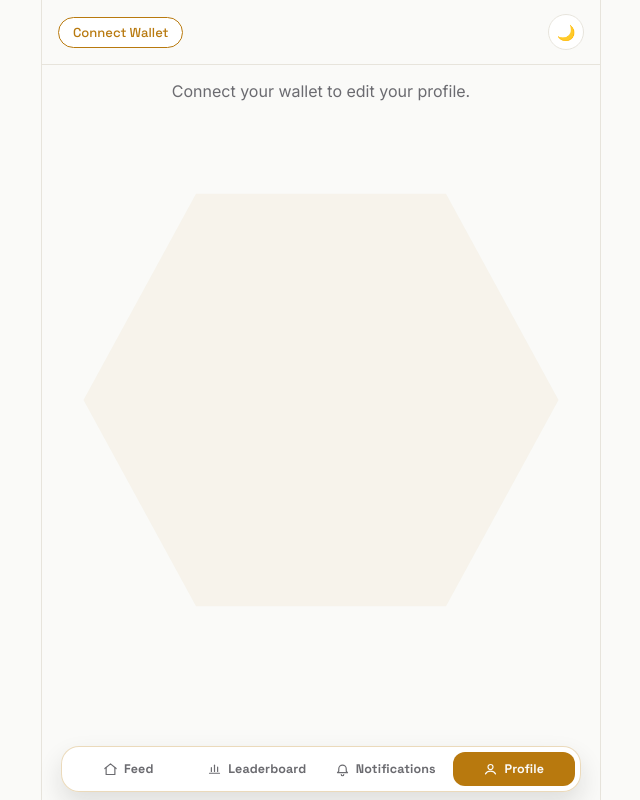
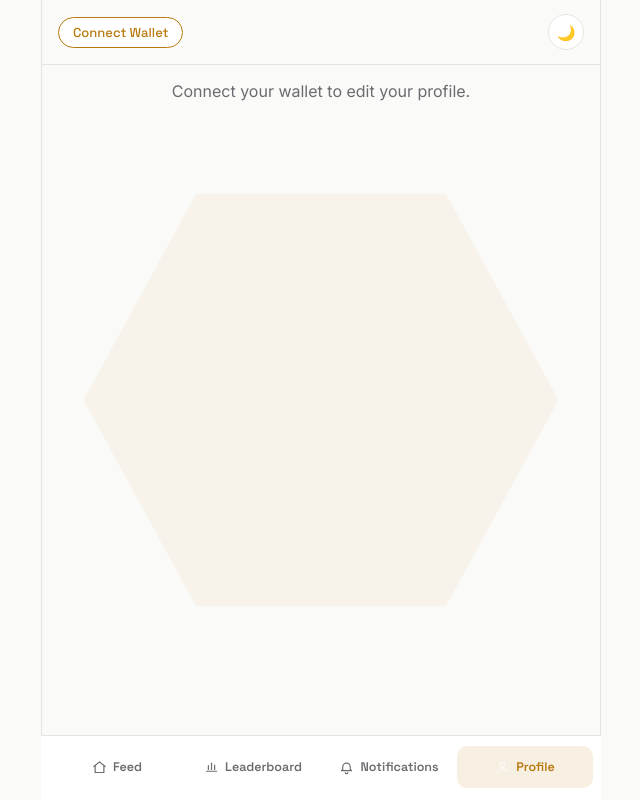
Before and after one commit to thereal-awetoby/nimiqgram, a React (Vite) app in the folder social-miniapp-frontend/: page /profile in a window 1280 px wide. Shown: the whole page, without its empty margins (319-959 px from the left). Built offline with nearby package versions, Linux system fonts and the light colour scheme.

Commit message:
Adjust loader motion to match reference

```diff
--- a/social-miniapp-frontend/src/App.jsx
+++ b/social-miniapp-frontend/src/App.jsx
@@ -70,19 +70,16 @@ function BottomNav() {
       style={{
         position: 'fixed',
         left: '50%',
-        bottom: 8,
+        bottom: 0,
         transform: 'translateX(-50%)',
-        width: 'min(calc(100% - 18px), 520px)',
+        width: 'min(100%, 560px)',
         display: 'flex',
         alignItems: 'center',
         justifyContent: 'space-between',
-        gap: 6,
-        padding: '5px',
-        border: '1px solid rgba(184, 121, 14, 0.28)',
-        borderRadius: 18,
-        background: 'rgba(255,255,255,0.94)',
-        backdropFilter: 'blur(12px)',
-        boxShadow: '0 12px 26px rgba(23, 23, 26, 0.12)',
+        gap: 0,
+        padding: '10px 8px 12px',
+        borderTop: '1px solid var(--nav-border)',
+        background: 'var(--bg-elevated)',
         zIndex: 50,
       }}
     >
@@ -98,15 +95,14 @@ function BottomNav() {
               alignItems: 'center',
               justifyContent: 'center',
               gap: 6,
-              minHeight: 34,
-              padding: '7px 10px',
-              borderRadius: 12,
+              minHeight: 42,
+              padding: '8px 10px',
+              borderRadius: 10,
+              background: active ? 'rgba(184, 121, 14, 0.12)' : 'transparent',
+              color: active ? 'var(--accent-color)' : 'var(--text-muted)',
+              transition: 'all 0.18s ease',
               fontSize: 12.5,
-              fontWeight: 700,
-              letterSpacing: '0.01em',
-              background: active ? 'var(--accent-color)' : 'transparent',
-              color: active ? 'var(--bg-color)' : 'var(--text-muted)',
-              transition: 'all 0.18s ease',
+              fontWeight: 600,
             }}
           >
             <NavIcon type={item.icon} active={active} />
--- a/social-miniapp-frontend/src/index.css
+++ b/social-miniapp-frontend/src/index.css
@@ -7,6 +7,11 @@
   --accent-color: #b8790e;
   --link-color: #b8790e;
   --watermark-opacity: 0.05;
+  --comment-accent: #2a6fe6;
+  --tip-accent: #c88b14;
+  --like-accent: #e35d78;
+  --view-accent: #71767d;
+  --share-accent: #70757d;
 
   --font-display: 'Space Grotesk', sans-serif;
   --font-body: 'Inter', sans-serif;
@@ -21,6 +26,11 @@
   --accent-color: #f2a93b;
   --link-color: #f2a93b;
   --watermark-opacity: 0.055;
+  --comment-accent: #5ea1ff;
+  --tip-accent: #f0b14b;
+  --like-accent: #ff6d8c;
+  --view-accent: #b0b6bf;
+  --share-accent: #b0b6bf;
 }
 
 * {
@@ -66,58 +76,93 @@ textarea, input {
   display: flex;
   align-items: center;
   justify-content: center;
-  background: linear-gradient(180deg, rgba(18, 18, 20, 0.96), rgba(32, 28, 22, 0.94));
+  background: var(--bg-color);
   z-index: 999;
 }
 
 .boot-loader {
   position: relative;
-  width: 120px;
-  height: 120px;
+  width: 140px;
+  height: 150px;
   display: flex;
   align-items: center;
   justify-content: center;
-  animation: loaderPulse 1.2s ease-in-out infinite alternate;
+}
+
+.boot-loader::before {
+  content: '';
+  position: absolute;
+  left: 50%;
+  bottom: 18px;
+  width: 74px;
+  height: 2px;
+  background: var(--nav-border);
+  transform: translateX(-50%);
+}
+
+.boot-loader::after {
+  content: '';
+  position: absolute;
+  left: 50%;
+  bottom: 18px;
+  width: 56px;
+  height: 10px;
+  background: rgba(184, 121, 14, 0.18);
+  border-radius: 50%;
+  transform: translateX(-50%);
+  animation: shadowPulse 0.9s ease-in-out infinite;
 }
 
 .polygon-shape {
-  width: 52px;
-  height: 52px;
-  background: linear-gradient(135deg, #f7be62, #b8790e);
+  position: relative;
+  width: 46px;
+  height: 46px;
+  background: linear-gradient(135deg, #f3bb5f, var(--accent-color));
   clip-path: polygon(50% 0%, 90% 20%, 100% 55%, 70% 100%, 30% 100%, 0% 55%, 10% 20%);
-  box-shadow: 0 18px 28px rgba(184, 121, 14, 0.38);
-  animation: rollBounce 1.4s cubic-bezier(0.6, 0.1, 0.3, 1) infinite;
+  box-shadow: 0 10px 18px rgba(184, 121, 14, 0.22);
+  transform-origin: center center;
+  animation: bounceSpin 0.82s cubic-bezier(0.18, 0.8, 0.28, 1) infinite;
 }
 
-@keyframes rollBounce {
+@keyframes bounceSpin {
   0% {
-    transform: translateX(-34px) rotate(0deg) scale(0.92);
-    filter: brightness(0.9);
+    transform: translateY(26px) rotate(0deg) scaleY(1.06) scaleX(0.96);
   }
-  20% {
-    transform: translateX(-18px) rotate(90deg) scale(1);
+  18% {
+    transform: translateY(8px) rotate(18deg) scaleY(0.98) scaleX(1.02);
   }
-  40% {
-    transform: translateX(0px) rotate(180deg) scale(1.08);
+  32% {
+    transform: translateY(-22px) rotate(42deg) scaleY(1.05) scaleX(0.98);
   }
-  60% {
-    transform: translateX(26px) rotate(270deg) scale(0.96);
+  50% {
+    transform: translateY(-48px) rotate(60deg) scaleY(1) scaleX(1);
   }
-  80% {
-    transform: translateX(42px) rotate(360deg) scale(1);
+  68% {
+    transform: translateY(-18px) rotate(72deg) scaleY(0.9) scaleX(1.12);
+  }
+  84% {
+    transform: translateY(18px) rotate(108deg) scaleY(1.18) scaleX(0.88);
   }
   100% {
-    transform: translateX(-34px) rotate(450deg) scale(0.92);
+    transform: translateY(26px) rotate(120deg) scaleY(1.05) scaleX(0.96);
   }
 }
 
-@keyframes loaderPulse {
-  0% {
-    opacity: 0.72;
-    transform: scale(0.96);
+@keyframes shadowPulse {
+  0%, 100% {
+    transform: translateX(-50%) scaleX(1);
+    opacity: 0.3;
   }
-  100% {
-    opacity: 1;
-    transform: scale(1.04);
+  28% {
+    transform: translateX(-50%) scaleX(1.18);
+    opacity: 0.42;
+  }
+  52% {
+    transform: translateX(-50%) scaleX(0.72);
+    opacity: 0.2;
+  }
+  76% {
+    transform: translateX(-50%) scaleX(1.12);
+    opacity: 0.38;
   }
 }
--- a/social-miniapp-frontend/src/pages/Feed.jsx
+++ b/social-miniapp-frontend/src/pages/Feed.jsx
@@ -416,19 +416,19 @@ function Feed() {
                       borderTop: '1px solid var(--nav-border)',
                     }}
                   >
-                    <ActionButton onClick={() => toggleComments(post.id)} active={cState?.open} compact color="#1d9bf0">
+                    <ActionButton onClick={() => toggleComments(post.id)} active={cState?.open} compact color="var(--comment-accent)">
                       <CommentIcon /> {post.commentCount ?? 0}
                     </ActionButton>
-                    <ActionButton onClick={() => setTippingPost(post)} disabled={!isLoggedIn} compact color="#d5a22a">
+                    <ActionButton onClick={() => setTippingPost(post)} disabled={!isLoggedIn} compact color="var(--tip-accent)">
                       <TipIcon /> {post.tipTotal ?? 0}
                     </ActionButton>
-                    <ActionButton onClick={() => handleLike(post.id)} disabled={!isLoggedIn} active={isLiked} compact color="#e0245e">
+                    <ActionButton onClick={() => handleLike(post.id)} disabled={!isLoggedIn} active={isLiked} compact color="var(--like-accent)">
                       <HeartIcon filled={isLiked} /> {post.likeCount ?? 0}
                     </ActionButton>
-                    <ActionButton disabled compact color="#6b7280">
+                    <ActionButton disabled compact color="var(--view-accent)">
                       <EyeIcon /> {post.viewCount ?? 0}
                     </ActionButton>
-                    <ActionButton disabled compact color="#6b7280">
+                    <ActionButton disabled compact color="var(--share-accent)">
                       <ShareIcon />
                     </ActionButton>
                   </div>
```
Also changed, not shown: 1 other file (tests, documents, lock files or other folders).
